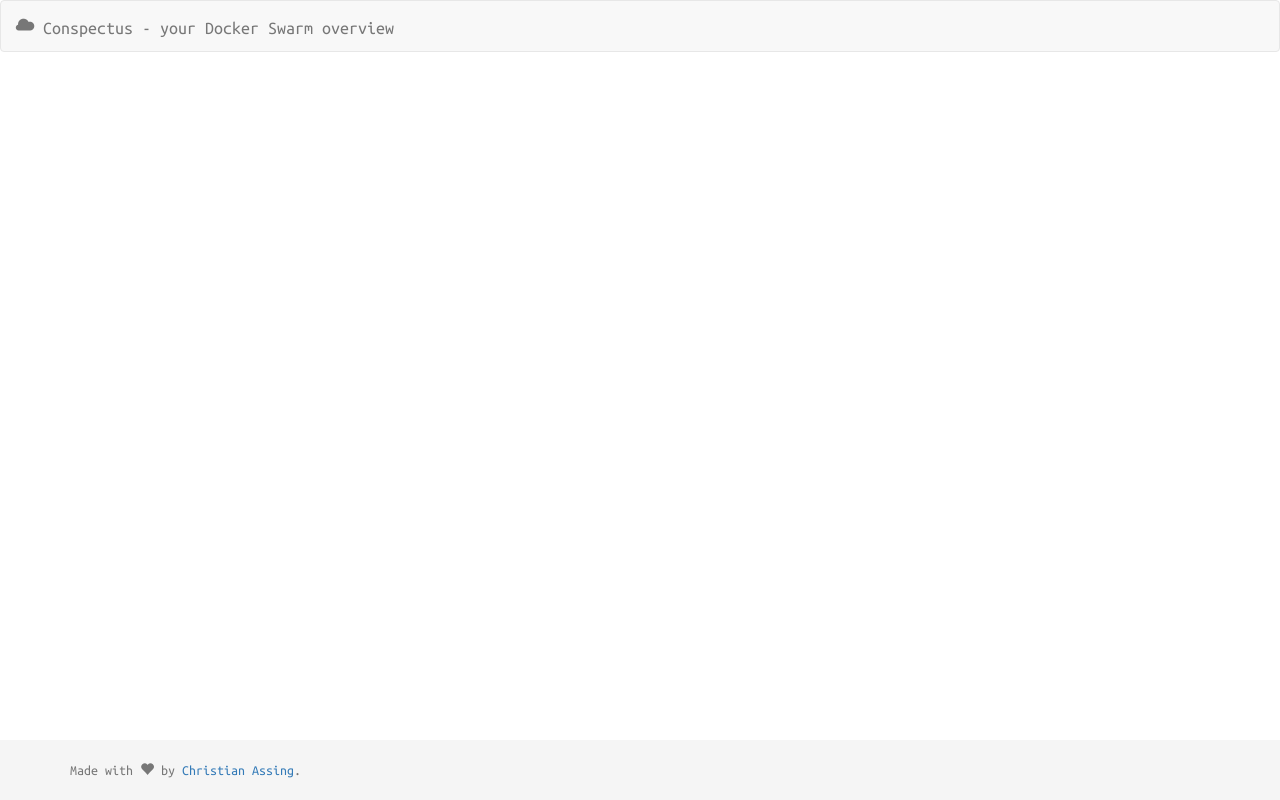
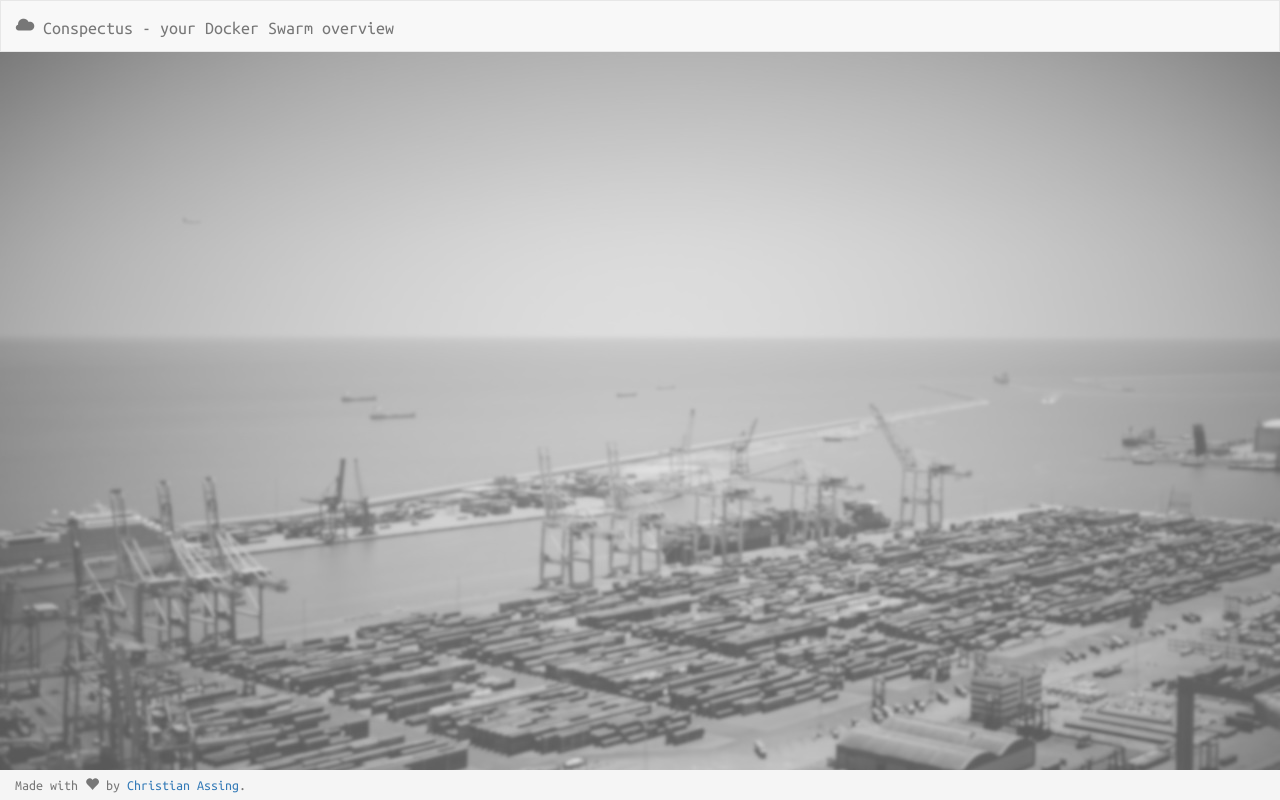
Before and after one commit to chassing/conspectus, a Flask app: template templates/index.html in a window 1280 px wide. Run offline with Flask 2, Linux system fonts and the light colour scheme; the template is opened without the code that fills it, so the values that code supplies are empty; some libraries are stand-ins or nearby versions.

Commit message:
background image - closes #7

```diff
--- a/static/conspectus.css
+++ b/static/conspectus.css
@@ -6,30 +6,30 @@ body {
   /* Margin bottom by footer height */
     margin-bottom: 60px;
     font-family: 'Ubuntu Mono', monospace;
+    background-image: url("/static/images/harbour-boat-sea-plane-80404.jpg");
+    background-repeat: no-repeat;
+    background-size: cover;
 }
 .footer {
     position: absolute;
     bottom: 0;
     width: 100%;
     /* Set the fixed height of the footer here */
-    height: 60px;
+    height: 30px;
     background-color: #f5f5f5;
 }
 
 body > .container {
     padding: 15px 15px 0;
 }
-.container .text-muted {
-    margin: 20px 0;
-}
-
-.footer > .container {
+.text-muted {
+    margin: 5px 0;
     padding-right: 15px;
     padding-left: 15px;
 }
 
-code {
-    font-size: 80%;
+.navbar {
+    border-radius: 0px;
 }
 
 .docker-container {
--- a/templates/index.html
+++ b/templates/index.html
@@ -37,8 +37,6 @@
     </div>
 
     <footer class="footer">
-        <div class="container">
-            <p class="text-muted">Made with <span class="glyphicon glyphicon-heart" aria-hidden="true"></span> by <a href="https://github.com/chassing/">Christian Assing</a>.</p>
-        </div>
+        <p class="text-muted">Made with <span class="glyphicon glyphicon-heart" aria-hidden="true"></span> by <a href="https://github.com/chassing/">Christian Assing</a>.</p>
     </footer>
 {% endblock %}
```
Also changed, not shown: static/images/harbour-boat-sea-plane-80404.jpg (added).
